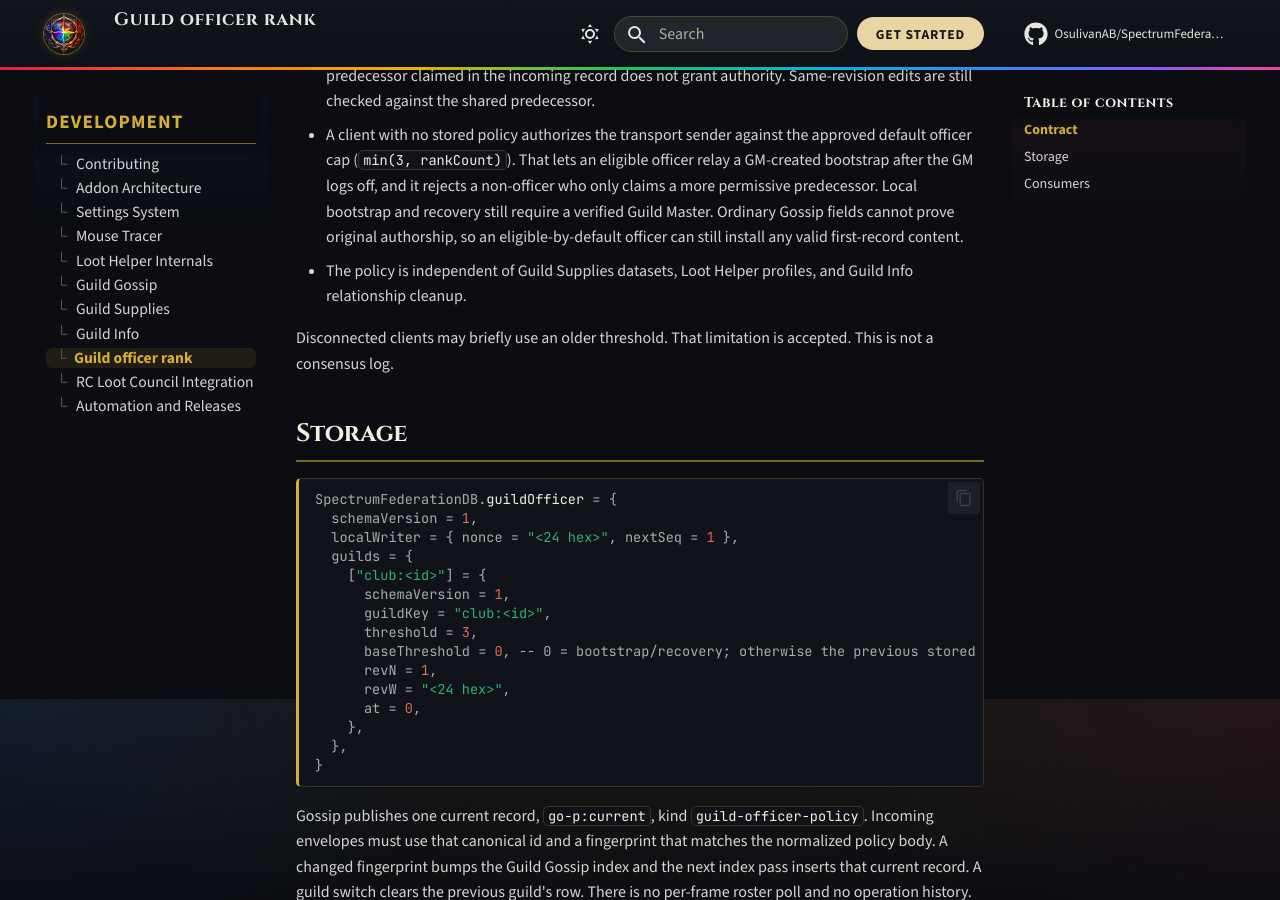
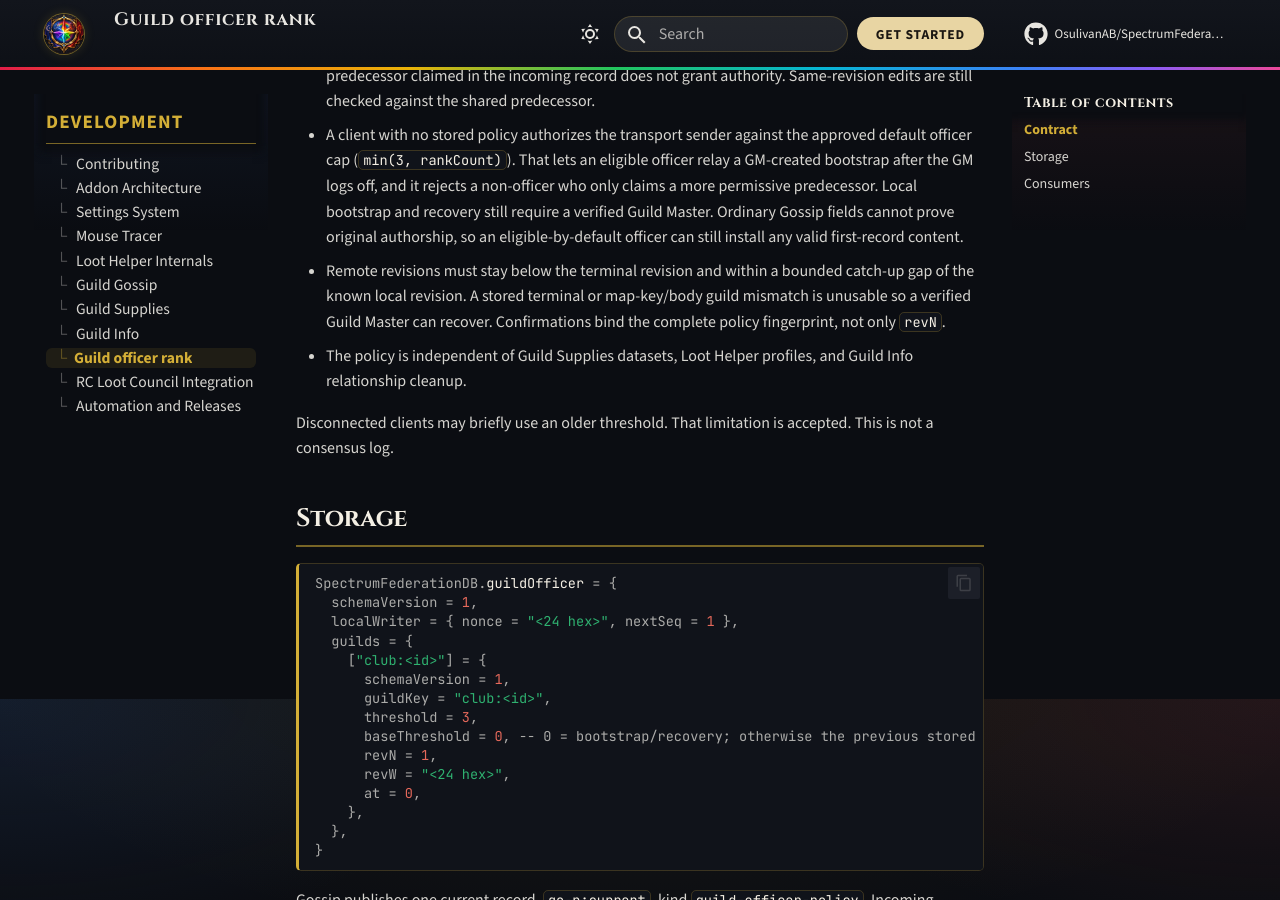
Before and after one commit to OsulivanAB/SpectrumFederation, an MkDocs documentation site: the page built from docs/development/guild-officer.md, in a window 1280 px wide and 900 px high, scrolled down 1101 px. Built offline with MkDocs 1.6.1 and Material for MkDocs 9.7.7, drawn with Linux system fonts in a browser that asks for light colours; comment, search, counter and statistics services are not loaded.

Commit message:
Keep historical Guild Supplies ranks and harden officer policy recovery.
Reject terminal or implausibly forward remote officer revisions, ignore
map-key/body guild mismatches, and bind Guild Info confirmations to the
full policy fingerprint. Treat retained Guild Supplies editor ranks above
today's roster as metadata only, refresh Supplies Settings on officer
policy changes, and surface listener errors through geterrorhandler.

Co-authored-by: Anthony <OsulivanAB@users.noreply.github.com>

```diff
--- a/docs/development/guild-officer.md
+++ b/docs/development/guild-officer.md
@@ -21,6 +21,7 @@ Guild Info, Guild Supplies, and the one-time Loot Helper admin grant read this p
 - Same-revision concurrent edits keep the lower (more restrictive) threshold. A later revision replaces it, including a deliberate widen by someone who still qualifies. A lower revision is stale.
 - When this client already has a valid policy, a remote sender must meet that known threshold. The predecessor claimed in the incoming record does not grant authority. Same-revision edits are still checked against the shared predecessor.
 - A client with no stored policy authorizes the transport sender against the approved default officer cap (`min(3, rankCount)`). That lets an eligible officer relay a GM-created bootstrap after the GM logs off, and it rejects a non-officer who only claims a more permissive predecessor. Local bootstrap and recovery still require a verified Guild Master. Ordinary Gossip fields cannot prove original authorship, so an eligible-by-default officer can still install any valid first-record content.
+- Remote revisions must stay below the terminal revision and within a bounded catch-up gap of the known local revision. A stored terminal or map-key/body guild mismatch is unusable so a verified Guild Master can recover. Confirmations bind the complete policy fingerprint, not only `revN`.
 - The policy is independent of Guild Supplies datasets, Loot Helper profiles, and Guild Info relationship cleanup.
 
 Disconnected clients may briefly use an older threshold. That limitation is accepted. This is not a consensus log.
```
Also changed, not shown: 10 other files.
